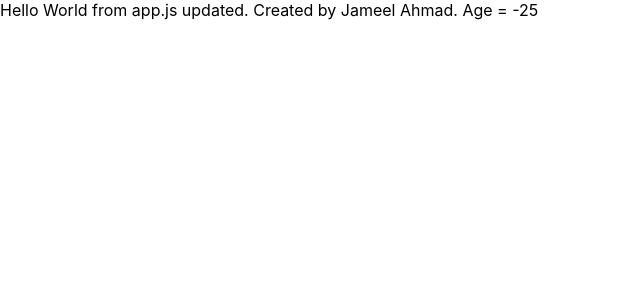
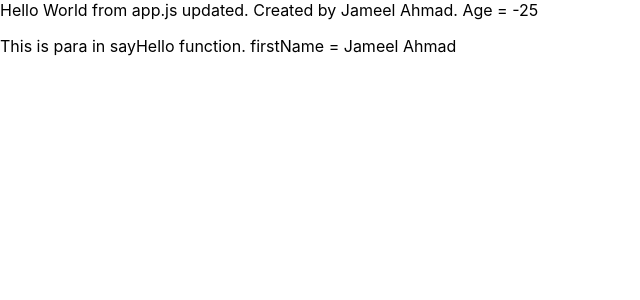
Before and after one commit to Jameelmanzoor/react-app-01, a React (Create React App) app: page / in a window 1280 px wide. Shown: the top 300 px of the page, without its empty margins (0-640 px from the left). Built offline with nearby package versions, Linux system fonts and the light colour scheme.

Commit message:
Created a new component SayHello and added to App.js
Created a new component SayHello and added to App.js inside a dive element.

```diff
--- a/src/App.js
+++ b/src/App.js
@@ -1,9 +1,13 @@
 import React from 'react';
-import logo from './logo.svg';
 import './App.css';
+import SayHello from "./SayHello"
 
 function App({name, age}) {
-  return <div>Hello World from app.js updated. Created by {name}. Age = {age - 50}</div>;
+  return <div>Hello World from app.js updated. Created by {name}. Age = {age - 50}
+  <br/>
+  <SayHello firstName = {name}></SayHello>
+  </div>;
+
 }
 
 export default App;
--- /dev/null
+++ b/src/SayHello.js
@@ -0,0 +1,9 @@
+// we are creating a new React component
+
+import React from 'react';
+
+function SayHello({firstName}) {
+    return <p>This is para in sayHello function. firstName = {firstName}</p>
+}
+
+export default SayHello;
```
